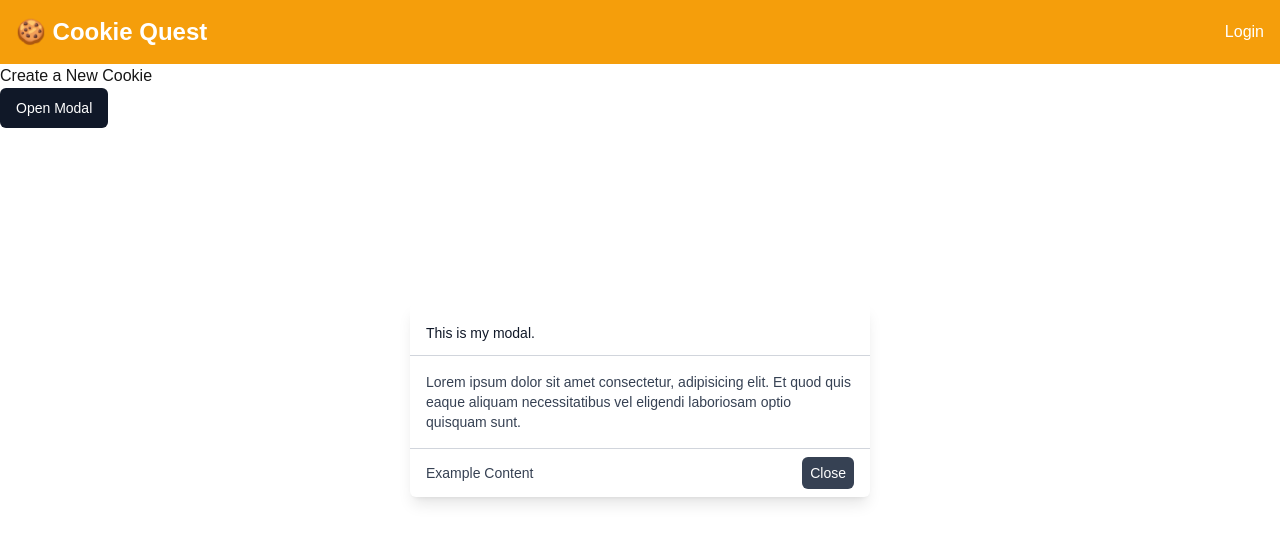
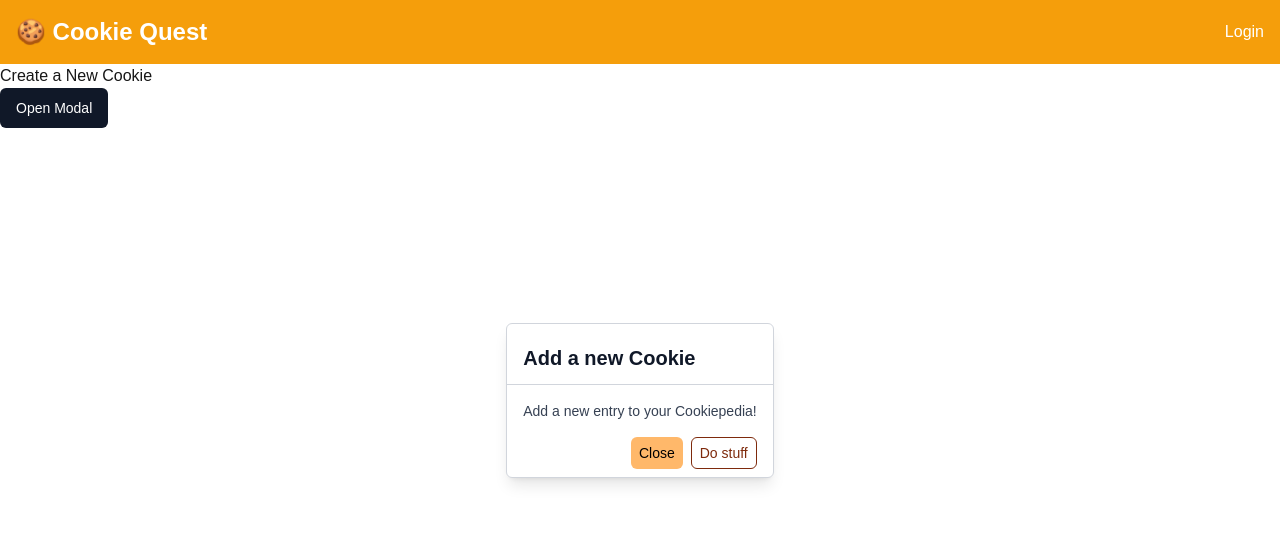
Before and after one commit to martinfaucheux/cookie-quest, a Next.js app: page /cookies/create in a window 1280 px wide. Both pictures are taken after a click on the button "Open Modal". Shown: the top 542 px of the page. Built offline with nearby package versions, Linux system fonts and the light colour scheme; no server answers.

Commit message:
customize modal

```diff
--- a/app/ui/modal.tsx
+++ b/app/ui/modal.tsx
@@ -7,38 +7,43 @@ const Modal = () => {
   const handleModal = () => {
     setModal(!openModal);
   };
+  const handleClose = () => {
+    setModal(false);
+  };
   return (
     <div>
       <button
         type="button"
-        className="h-10 px-4 font-medium text-sm rounded-md text-white bg-gray-900"
+        className="h-10 px-4 font-medium text-sm rounded-md text-white bg-gray-900 cursor-pointer"
         onClick={handleModal}
       >
         Open Modal
       </button>
       {openModal && (
         <div className="fixed top-0 left-0 w-full h-full flex justify-center items-center">
-          <div className="max-w-[460px] bg-white shadow-lg py-2 rounded-md">
-            <h2 className="text-sm font-medium text-gray-900 border-b border-gray-300 py-3 px-4 mb-4">
-              This is my modal.
-            </h2>
+          <div className="max-w-[460px] bg-white shadow-lg py-2 rounded-md border border-gray-300">
+            <h1 className="text-xl font-bold  text-gray-900 border-b border-gray-300 py-3 px-4 mb-4">
+              Add a new Cookie
+            </h1>
             <div className="px-4 pb-4">
               <p className="text-sm font-medium text-gray-700">
-                Lorem ipsum dolor sit amet consectetur, adipisicing elit. Et
-                quod quis eaque aliquam necessitatibus vel eligendi laboriosam
-                optio quisquam sunt.
+                Add a new entry to your Cookiepedia!
               </p>
             </div>
-            <div className="border-t border-gray-300 flex justify-between items-center px-4 pt-2">
-              <div className="text-sm font-medium text-gray-700">
-                Example Content
-              </div>
+            <div className="flex justify-end items-center px-4 gap-2">
               <button
                 type="button"
-                className="h-8 px-2 text-sm rounded-md bg-gray-700 text-white"
+                className="h-8 px-2 text-sm rounded-md text-black bg-orange-300 cursor-pointer"
+                onClick={handleClose}
+              >
+                Close
+              </button>
+              <button
+                type="button"
+                className="h-8 px-2 text-sm rounded-md border border-orange-900 text-orange-900 cursor-pointer"
                 onClick={handleModal}
               >
-                Close
+                Do stuff
               </button>
             </div>
           </div>
```
